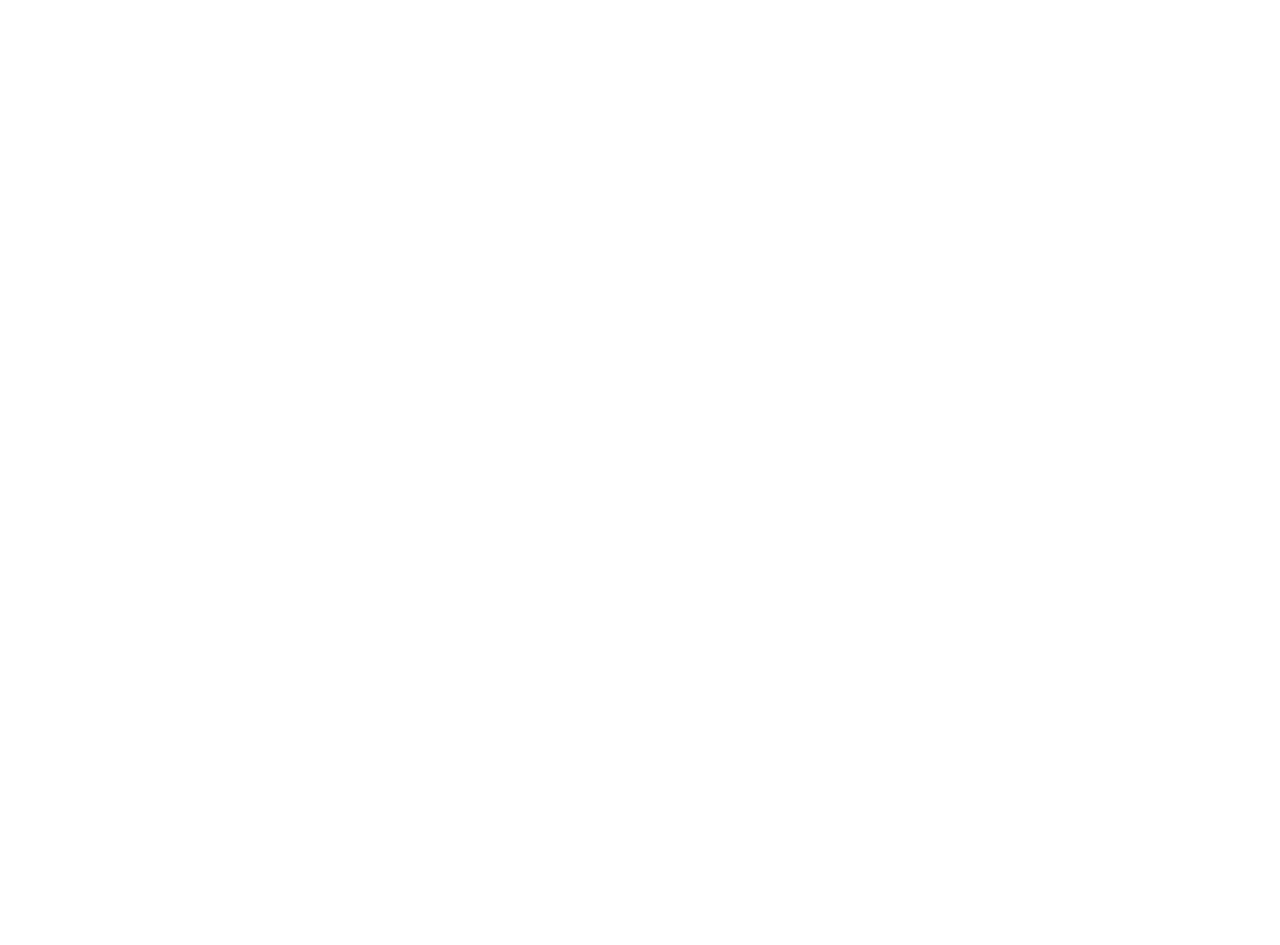
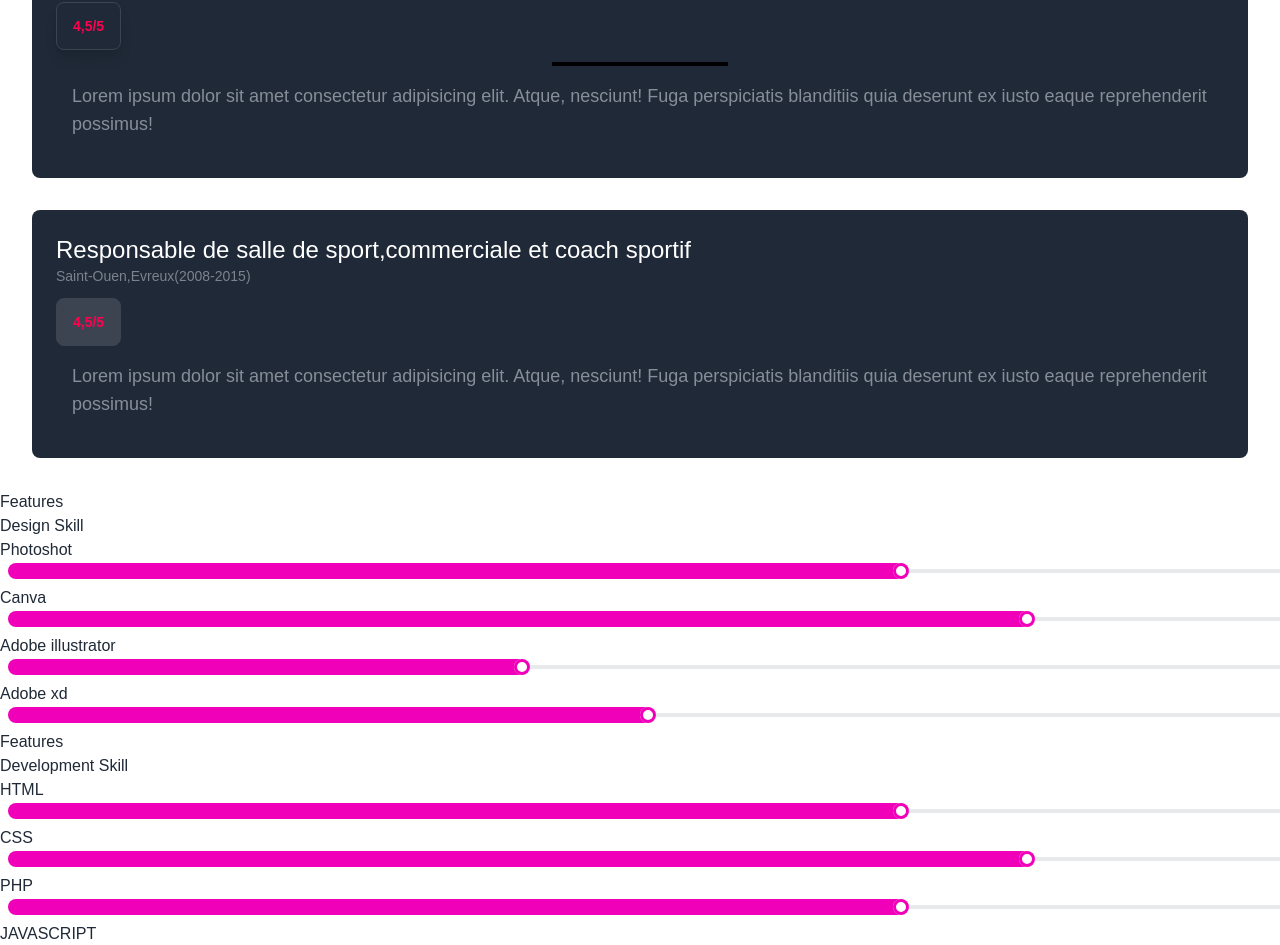
Before and after one commit to isamj27950/my_portfolio, a Next.js app: page /resume in a window 1280 px wide. Shown: the part 266-1211 px from the top of the page. Before the commit the page ends 800 px from the top, so only its background shows below. Built offline with nearby package versions, Linux system fonts and the light colour scheme.

Commit message:
add cardsresume

```diff
--- /dev/null
+++ b/src/components/cards/CardsResumeJob.js
@@ -0,0 +1,42 @@
+import React from 'react'
+
+export default function CardsResumeJob() {
+  return (
+    <div>
+      <div className="bg-gray-800 rounded-lg text-start p-6 m-8">
+        <h3 className="text-white font-medium text-2xl">
+          Responsable de salle de sport
+        </h3>
+        <h4 className="text-[#7c838e] text-sm font-normal pb-3">
+          Evreux,Pacy, Saint-Marcel(2016-2022)
+        </h4>
+        <div className="py-3 ">
+          <button className="btn text-[#ff014f] shadow-lg bg-gray-800  ">
+            4,5/5
+          </button>
+        </div>
+        <hr className="w-44 m-auto h-1  bg-black border-none "></hr>
+        <p className="text-[#878e99] font-normal text-lg p-4 ">
+          Lorem ipsum dolor sit amet consectetur adipisicing elit. Atque,
+          nesciunt! Fuga perspiciatis blanditiis quia deserunt ex iusto eaque
+          reprehenderit possimus!
+        </p>
+      </div>
+      <div className="bg-gray-800  rounded-lg text-start p-6 m-8">
+        <h3 className="text-white font-medium text-2xl">
+          Responsable de salle de sport,commerciale et coach sportif
+        </h3>
+        <h4 className="text-[#7c838e] text-sm font-normal pb-3">
+
+          Saint-Ouen,Evreux(2008-2015)
+        </h4>
+        <button className="btn text-[#ff014f]">4,5/5</button>
+        <p className="text-[#878e99] font-normal text-lg p-4 ">
+          Lorem ipsum dolor sit amet consectetur adipisicing elit. Atque,
+          nesciunt! Fuga perspiciatis blanditiis quia deserunt ex iusto eaque
+          reprehenderit possimus!
+        </p>
+      </div>
+    </div>
+  );
+}
--- /dev/null
+++ b/src/components/cards/CardsResumeSkill.js
@@ -0,0 +1,96 @@
+import React from 'react'
+
+export default function CardsResumeSkill() {
+    return (
+      <div>
+        <div>
+          <h4>Features</h4>
+          <h3>Design Skill</h3>
+          <div>
+            <p>Photoshot</p>
+            <input
+              type="range"
+              min="0"
+              max="100"
+              value="70"
+              className="range range-secondary range-xs mx-2"
+            />
+          </div>
+          <div>
+            <p>Canva</p>
+            <input
+              type="range"
+              min="0"
+              max="100"
+              value="80"
+              className="range range-secondary range-xs mx-2"
+            />
+          </div>
+          <div>
+            <p>Adobe illustrator</p>
+            <input
+              type="range"
+              min="0"
+              max="100"
+              value="40"
+              className="range range-secondary range-xs mx-2"
+            />
+          </div>
+          <div>
+            <p>Adobe xd</p>
+            <input
+              type="range"
+              min="0"
+              max="100"
+              value="50"
+              className="range range-secondary range-xs mx-2"
+            />
+          </div>
+        </div>
+        <div>
+          <h4>Features</h4>
+          <h3>Development Skill</h3>
+          <div>
+            <p>HTML</p>
+            <input
+              type="range"
+              min="0"
+              max="100"
+              value="70"
+              className="range range-secondary range-xs mx-2"
+            />
+          </div>
+          <div>
+            <p>CSS</p>
+            <input
+              type="range"
+              min="0"
+              max="100"
+              value="80"
+              className="range range-secondary range-xs mx-2"
+            />
+          </div>
+          <div>
+            <p>PHP</p>
+            <input
+              type="range"
+              min="0"
+              max="100"
+              value="70"
+              className="range range-secondary range-xs mx-2"
+            />
+          </div>
+          <div>
+            <p>JAVASCRIPT</p>
+            <input
+              type="range"
+              min="0"
+              max="100"
+              value="70"
+              className="range range-secondary range-xs mx-2"
+            />
+          </div>
+        </div>
+      </div>
+    );
+}
--- a/src/pages/resume.js
+++ b/src/pages/resume.js
@@ -1,11 +1,28 @@
+import CardsResumeEduc from '@/components/cards/CardsResumeEduc'
+import CardsResumeJob from '@/components/cards/CardsResumeJob'
+import CardsResumeSkill from '@/components/cards/CardsResumeSkill'
 import React from 'react'
 
 export default function resume() {
   return (
+    <div>
       <div>
-          <p>2007-2010</p>
-          <h2>Education Quality</h2>
-
+        <p className="text-[#f9004d] text-base font-medium">2007-2010</p>
+        <h2 className="text-[#c4cfde] font-bold text-2xl">Education Quality</h2>
+        <div>
+          <CardsResumeEduc />
+        </div>
+      </div>
+      <div>
+        <p className="text-[#f9004d] text-base font-medium">2007-2010</p>
+        <h2 className="text-[#c4cfde] font-bold text-2xl">Job Experience</h2>
+        <div>
+          <CardsResumeJob />
+        </div>
+      </div>
+      <div>
+        <CardsResumeSkill />
+      </div>
     </div>
-  )
+  );
 }
```
